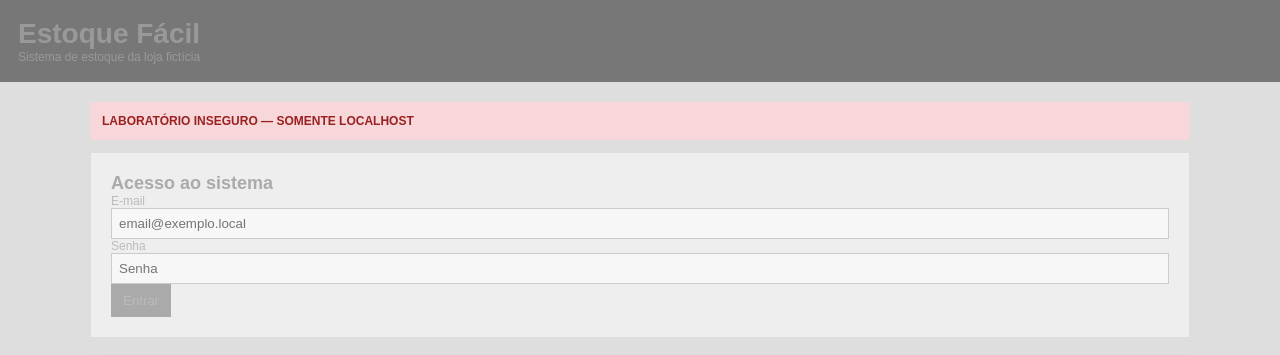
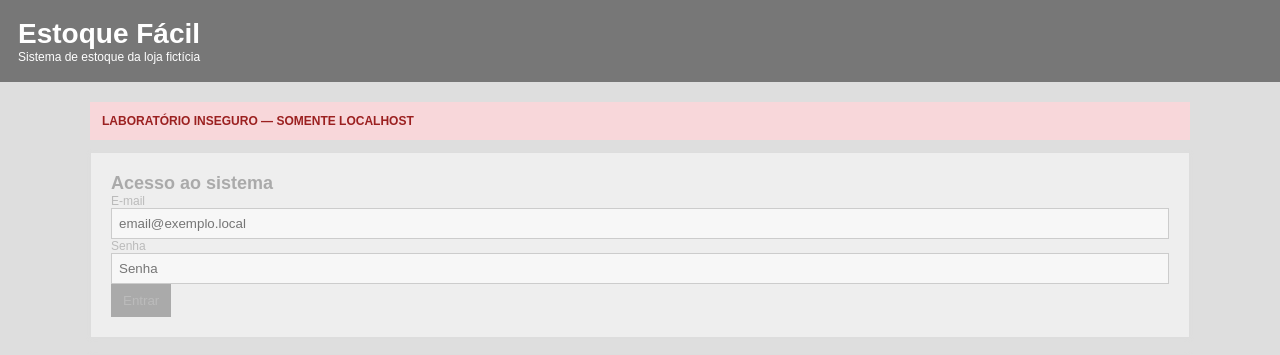
Before and after one commit to EduardoDuartee/EduHTMLCSS, a PHP site: page /atividade4/vulnerabilidades.php in a window 1280 px wide. Shown: the top 355 px of the page. Run offline with PHP 8.4, Linux system fonts and the light colour scheme; data comes from the database, SQL or seed files in the repository.

Commit message:
Update style.css

```diff
--- a/atividade4/style.css
+++ b/atividade4/style.css
@@ -14,7 +14,7 @@ body {
 
 header {
     background: #777;
-    color: #999;
+    color: #ffffff;
     padding: 18px;
     width: 100%;
 }
```
